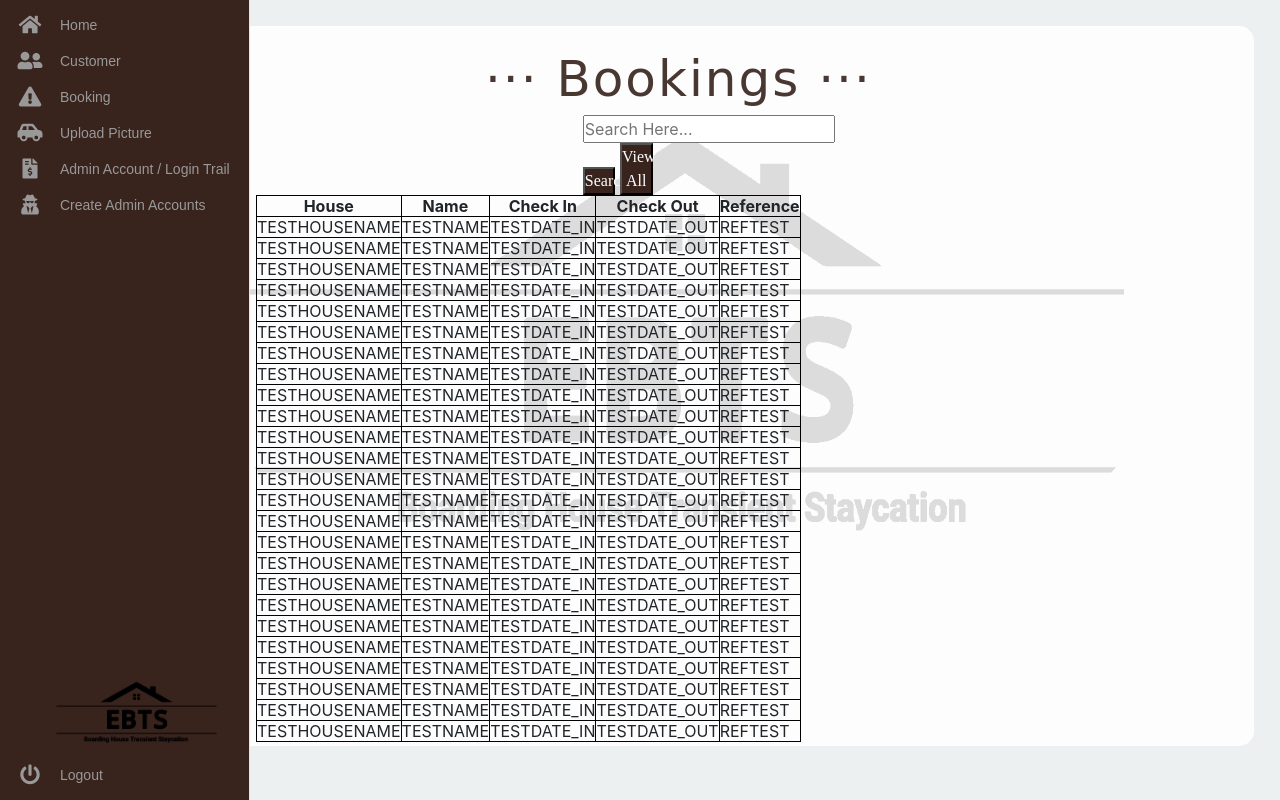
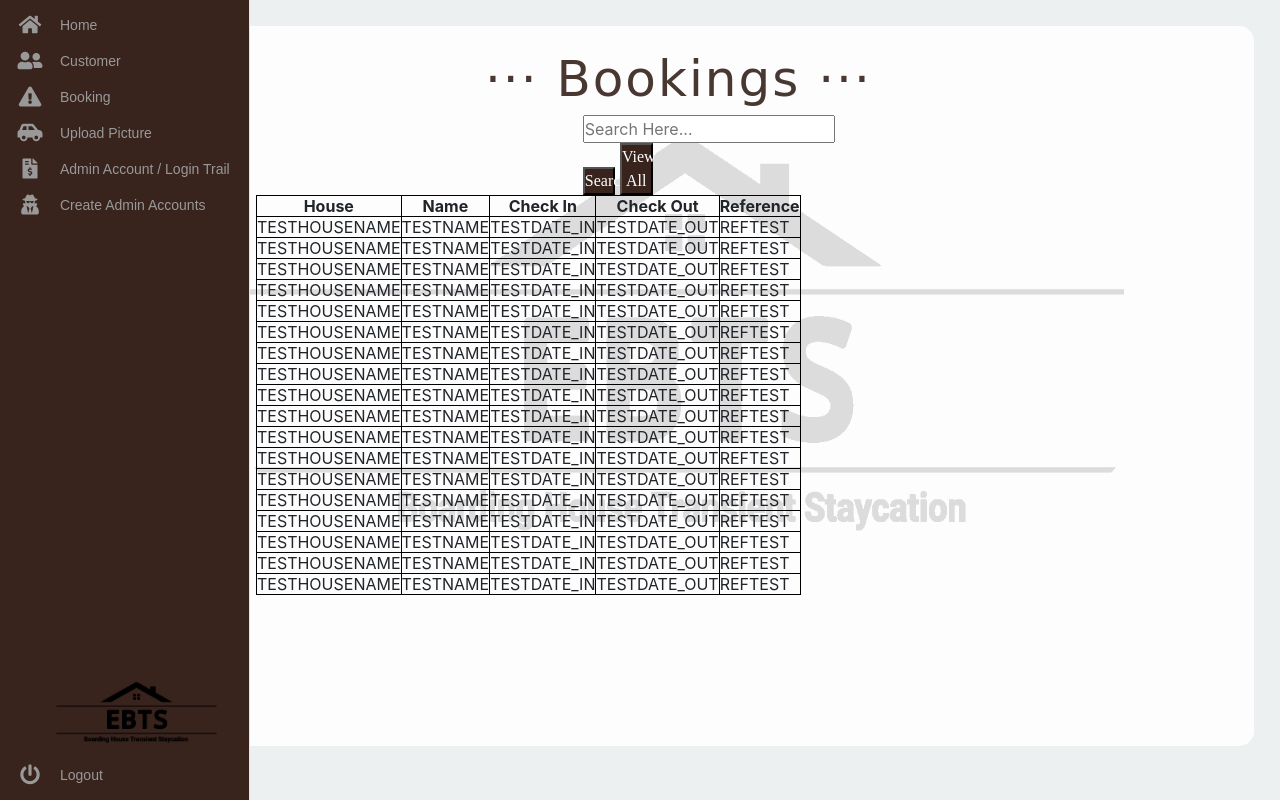
Before and after one commit to jericksignapan31/ebts, a PHP site: page /booking.php in a window 1280 px wide. Run offline with PHP 8.4, Linux system fonts and the light colour scheme; some libraries are stand-ins or nearby versions; some web fonts are replaced.

Commit message:
table edit

```diff
--- a/booking.php
+++ b/booking.php
@@ -492,55 +492,6 @@ include("config.php");
     <td>TESTDATE_OUT</td>
     <td>REFTEST</td>
 </tr>
-<tr>
-    <td>TESTHOUSENAME</td>
-    <td>TESTNAME</td>
-    <td>TESTDATE_IN</td>
-    <td>TESTDATE_OUT</td>
-    <td>REFTEST</td>
-</tr>
-<tr>
-    <td>TESTHOUSENAME</td>
-    <td>TESTNAME</td>
-    <td>TESTDATE_IN</td>
-    <td>TESTDATE_OUT</td>
-    <td>REFTEST</td>
-</tr>
-<tr>
-    <td>TESTHOUSENAME</td>
-    <td>TESTNAME</td>
-    <td>TESTDATE_IN</td>
-    <td>TESTDATE_OUT</td>
-    <td>REFTEST</td>
-</tr>
-<tr>
-    <td>TESTHOUSENAME</td>
-    <td>TESTNAME</td>
-    <td>TESTDATE_IN</td>
-    <td>TESTDATE_OUT</td>
-    <td>REFTEST</td>
-</tr>
-<tr>
-    <td>TESTHOUSENAME</td>
-    <td>TESTNAME</td>
-    <td>TESTDATE_IN</td>
-    <td>TESTDATE_OUT</td>
-    <td>REFTEST</td>
-</tr>
-<tr>
-    <td>TESTHOUSENAME</td>
-    <td>TESTNAME</td>
-    <td>TESTDATE_IN</td>
-    <td>TESTDATE_OUT</td>
-    <td>REFTEST</td>
-</tr>
-<tr>
-    <td>TESTHOUSENAME</td>
-    <td>TESTNAME</td>
-    <td>TESTDATE_IN</td>
-    <td>TESTDATE_OUT</td>
-    <td>REFTEST</td>
-</tr>
 </table>
 <div class="table" font-size: 500px>
 </div>
```
